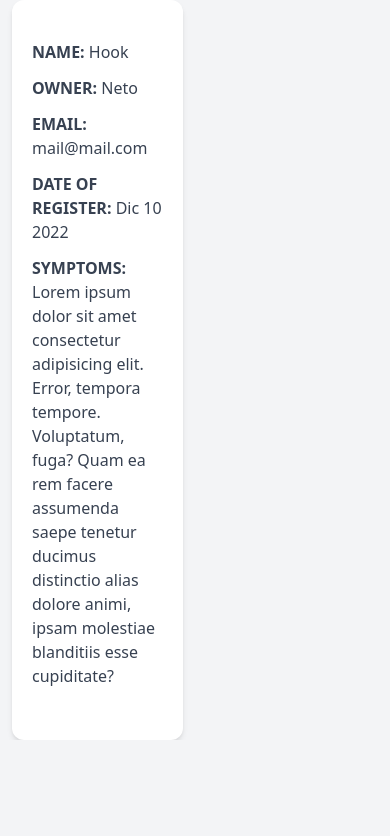
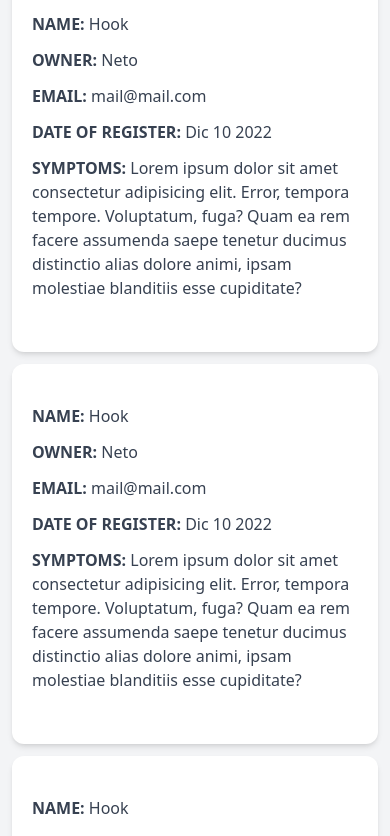
Before and after one commit to Sparktan24/vet-app-react, a React (Vite) app: page / in a window 390 px wide. Shown: the part 1400-2236 px from the top of the page. Before the commit the page ends 2140 px from the top, so only its background shows below. Built offline with nearby package versions, Linux system fonts and the light colour scheme.

Commit message:
Add Patient component

```diff
--- /dev/null
+++ b/src/components/Patient.jsx
@@ -0,0 +1,36 @@
+import React from "react";
+
+const Patient = () => {
+  return (
+    <div className="m-3 bg-white shadow-md px-5 py-10 rounded-xl">
+      <p className="font-bold mb-3 text-gray-700 uppercase">
+        Name: <span className="font-normal normal-case">Hook</span>
+      </p>
+
+      <p className="font-bold mb-3 text-gray-700 uppercase">
+        Owner: <span className="font-normal normal-case">Neto</span>
+      </p>
+
+      <p className="font-bold mb-3 text-gray-700 uppercase">
+        Email: <span className="font-normal normal-case">mail@mail.com</span>
+      </p>
+
+      <p className="font-bold mb-3 text-gray-700 uppercase">
+        Date of register:{" "}
+        <span className="font-normal normal-case">Dic 10 2022</span>
+      </p>
+
+      <p className="font-bold mb-3 text-gray-700 uppercase">
+        Symptoms:{" "}
+        <span className="font-normal normal-case">
+          Lorem ipsum dolor sit amet consectetur adipisicing elit. Error,
+          tempora tempore. Voluptatum, fuga? Quam ea rem facere assumenda saepe
+          tenetur ducimus distinctio alias dolore animi, ipsam molestiae
+          blanditiis esse cupiditate?
+        </span>
+      </p>
+    </div>
+  );
+};
+
+export default Patient;
--- a/src/components/PatientsList.jsx
+++ b/src/components/PatientsList.jsx
@@ -1,8 +1,9 @@
 import React from "react";
+import Patient from "./Patient";
 
 const PatientsList = () => {
   return (
-    <div className="w-1/2 lg:w-3/5">
+    <div className="md:w-1/2 lg:w-3/5 md:h-screen overflow-y-scroll">
       <h2 className="font-black text-3xl text-center">PatientsList</h2>
       <p className="text-xl mt-5 mb-10 text-center">
         Manage your{" "}
@@ -10,35 +11,11 @@ const PatientsList = () => {
           Patients and appointments
         </span>
       </p>
-
-      <div className="m-3 bg-white shadow-md px-5 py-10 rounded-xl">
-        <p className="font-bold mb-3 text-gray-700 uppercase">
-          Name: <span className="font-normal normal-case">Hook</span>
-        </p>
-
-        <p className="font-bold mb-3 text-gray-700 uppercase">
-          Owner: <span className="font-normal normal-case">Neto</span>
-        </p>
-
-        <p className="font-bold mb-3 text-gray-700 uppercase">
-          Email: <span className="font-normal normal-case">mail@mail.com</span>
-        </p>
-
-        <p className="font-bold mb-3 text-gray-700 uppercase">
-          Date of register:{" "}
-          <span className="font-normal normal-case">Dic 10 2022</span>
-        </p>
-
-        <p className="font-bold mb-3 text-gray-700 uppercase">
-          Symptoms:{" "}
-          <span className="font-normal normal-case">
-            Lorem ipsum dolor sit amet consectetur adipisicing elit. Error,
-            tempora tempore. Voluptatum, fuga? Quam ea rem facere assumenda
-            saepe tenetur ducimus distinctio alias dolore animi, ipsam molestiae
-            blanditiis esse cupiditate?
-          </span>
-        </p>
-      </div>
+      <Patient />
+      <Patient />
+      <Patient />
+      <Patient />
+      <Patient />
     </div>
   );
 };
```
